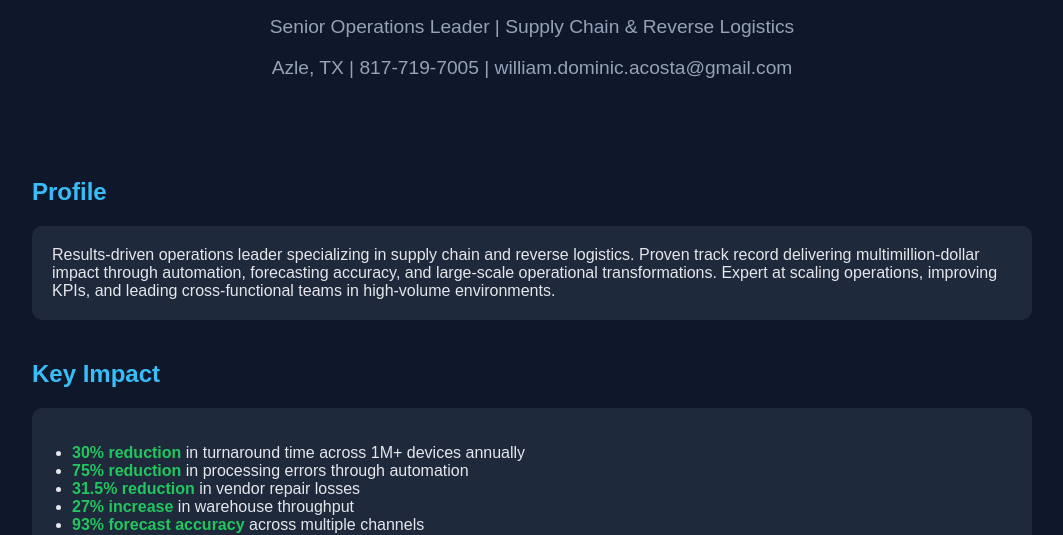
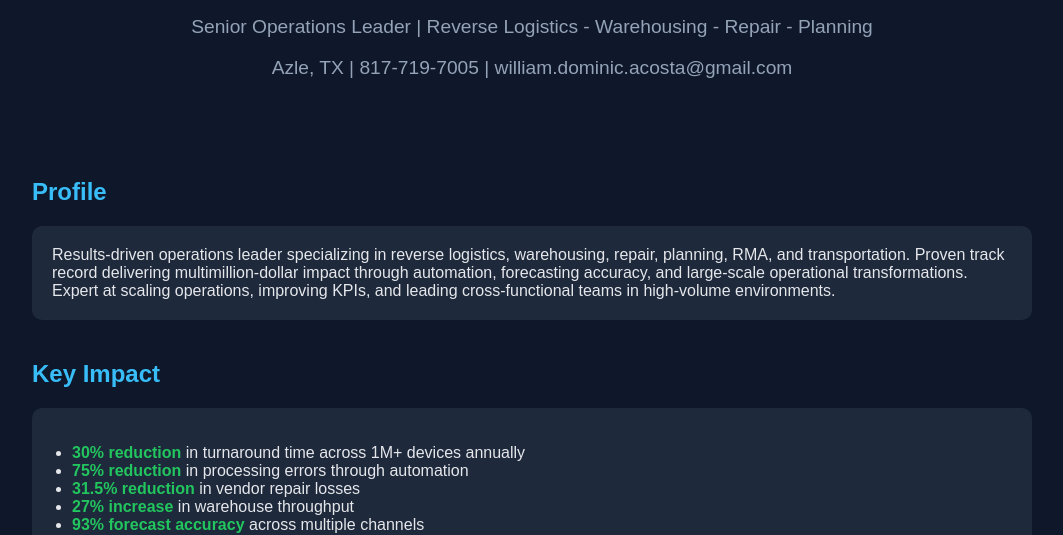
Before and after one commit to william-dominic-acosta/william-dominic-acosta.github.io, a plain HTML site: page index.html in a window 1280 px wide. Shown: the part 300-835 px from the top of the page, without its empty margins (108-1171 px from the left). Drawn offline with Linux system fonts and the light colour scheme.

Commit message:
Update index.html

```diff
--- a/index.html
+++ b/index.html
@@ -80,14 +80,14 @@ ul {
 <div class="header">
     <img src="profile.jpg" alt="William Acosta" class="profile-img">
     <h1>William Acosta</h1>
-    <p>Senior Operations Leader | Supply Chain & Reverse Logistics</p>
+    <p>Senior Operations Leader | Reverse Logistics - Warehousing - Repair - Planning </p>
     <p>Azle, TX | 817-719-7005 | william.dominic.acosta@gmail.com</p>
 </div>
 
 <div class="section">
     <h2>Profile</h2>
     <div class="card">
-        Results-driven operations leader specializing in supply chain and reverse logistics. Proven track record delivering multimillion-dollar impact through automation, forecasting accuracy, and large-scale operational transformations. Expert at scaling operations, improving KPIs, and leading cross-functional teams in high-volume environments.
+        Results-driven operations leader specializing in reverse logistics, warehousing, repair, planning, RMA, and transportation. Proven track record delivering multimillion-dollar impact through automation, forecasting accuracy, and large-scale operational transformations. Expert at scaling operations, improving KPIs, and leading cross-functional teams in high-volume environments.
     </div>
 </div>
 
```
